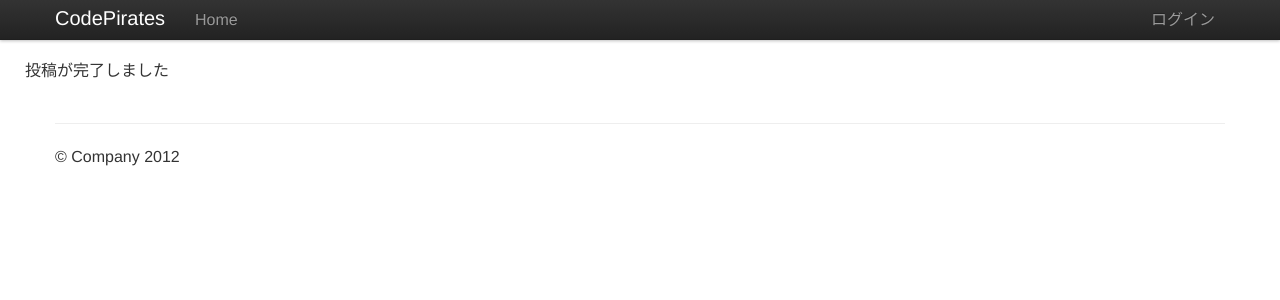
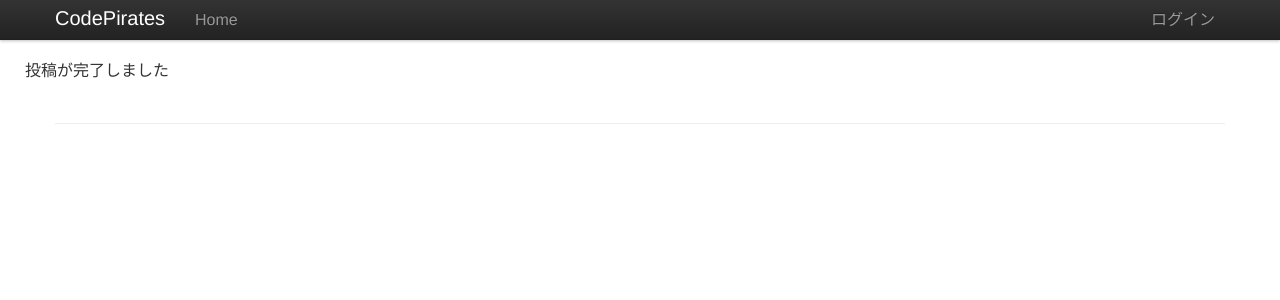
Before and after one commit to VG-Tech-Dojo/CodePirates, a PHP site: template views/admin/posted.twig in a window 1280 px wide. Shown: the top 300 px of the page. Run offline with PHP 8.4, Linux system fonts and the light colour scheme; the template is opened without the code that fills it, so the values that code supplies are empty; some libraries are stand-ins or nearby versions.

Commit message:
modified company2012

```diff
--- a/views/base.twig
+++ b/views/base.twig
@@ -100,7 +100,6 @@ mixpanel.init("c29126e001c9e21a4629b870e4f877c0");</script><!-- end Mixpanel -->
         <hr>
         {% block footer %}
         <footer>
-            <p>&copy; Company 2012</p>
         </footer>
         {% endblock %}
     </div> <!-- /container -->
```
